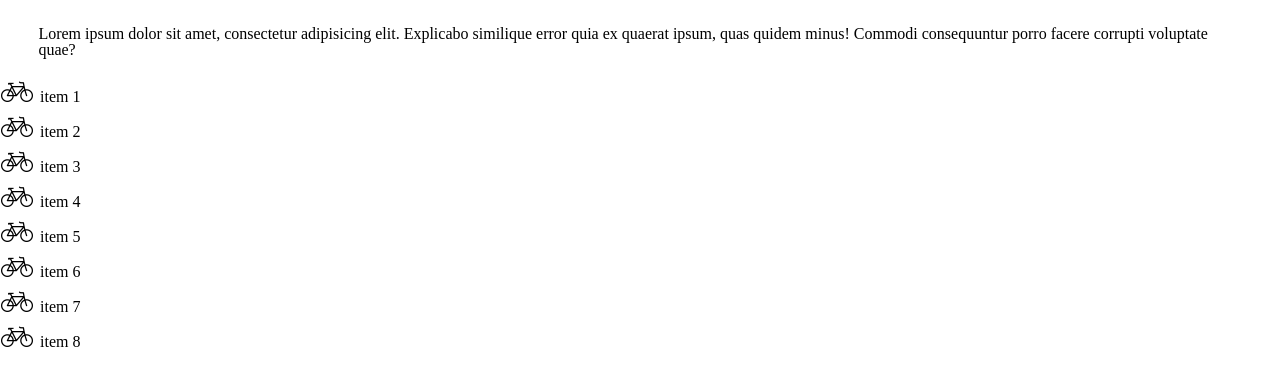
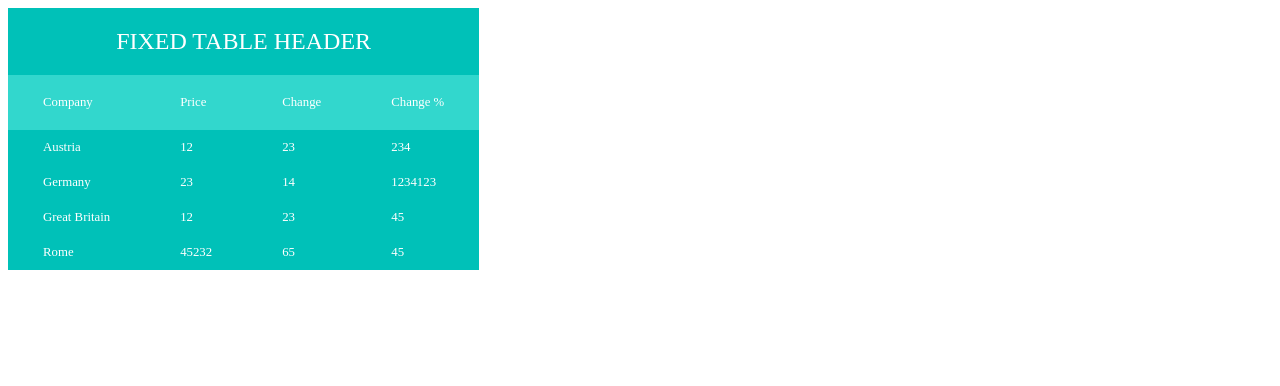
Before and after one commit to kate-miah/016, a plain HTML site: page index.html in a window 1280 px wide. Drawn offline with Linux system fonts and the light colour scheme.

Commit message:
table example

```diff
--- a/assets/style.css
+++ b/assets/style.css
@@ -1,8 +1,36 @@
-p {
-    margin: 2% 3% 1% 3%;
+table {
+    border: none;
+    background-color:  rgba(0, 193, 184, 1);
+    color: white;
+    border-collapse: collapse;
 }
-.item {
-    list-style-type: disc;
-    list-style-image: url('./bicycle_bike.png');
-    margin-left: 40px;
+
+caption {
+    background-color: inherit;
+    padding: 20px 0;
+    font-size: 1.5em;
+    text-transform: uppercase;
+
 }
+
+thead {
+    text-transform: capitalize;
+    background-color: rgb(50, 215, 205);
+}
+.head {
+    padding: 20px 35px;
+}
+tbody {
+
+}
+
+tr {
+
+}
+
+td {
+    border: none;
+    padding: 10px 35px;
+    font-size: 0.8em;
+
+}
--- a/index.html
+++ b/index.html
@@ -4,23 +4,56 @@
   <meta charset="utf-8">
   <meta name="viewport" content="width=device-width">
   <title>016</title>
-  <link rel="stylesheet" href="./assets/reset.css">
+  <!--<link rel="stylesheet" href="./assets/reset.css"> -->
   <link rel="stylesheet" href="./assets/style.css">
 </head>
 <body>
-  <section>
-    <p>Lorem ipsum dolor sit amet, consectetur adipisicing elit. Explicabo similique error quia ex quaerat ipsum, quas quidem minus! Commodi consequuntur porro facere corrupti voluptate quae?</p>
-    <ul class="list">
-      <li class="item">item 1</li>
-      <li class="item">item 2</li>
-      <li class="item">item 3</li>
-      <li class="item">item 4</li>
-      <li class="item">item 5</li>
-      <li class="item">item 6</li>
-      <li class="item">item 7</li>
-      <li class="item">item 8</li>
-    </ul>
-  </section>
+    <table>
+        <caption>fixed table header</caption>
+        <thead>
+            <tr>
+                <td class="head">company</td>
+                <td class="head">price</td>
+                <td class="head">change</td>
+                <td class="head">change %</td>
+            </tr>
+        </thead>
+
+        <tbody>
+            <tr>
+                <td>Austria</td>
+                <td>12</td>
+                <td>23</td>
+                <td>234</td>
+            </tr>
+            <tr>
+                <td>Germany</td>
+                <td>23</td>
+                <td>14</td>
+                <td>1234123</td>
+            </tr>
+            <tr>
+                <td>Great Britain</td>
+                <td>12</td>
+                <td>23</td>
+                <td>45</td>
+            </tr>
+            <tr>
+                <td>Rome</td>
+                <td>45232</td>
+                <td>65</td>
+                <td>45</td>
+            </tr>
+        </tbody>
+
+        <tfoot>
+            <tr>
+
+            </tr>
+        </tfoot>
+    </table>
+
+
 </body>
 </html>
 </html>
```
